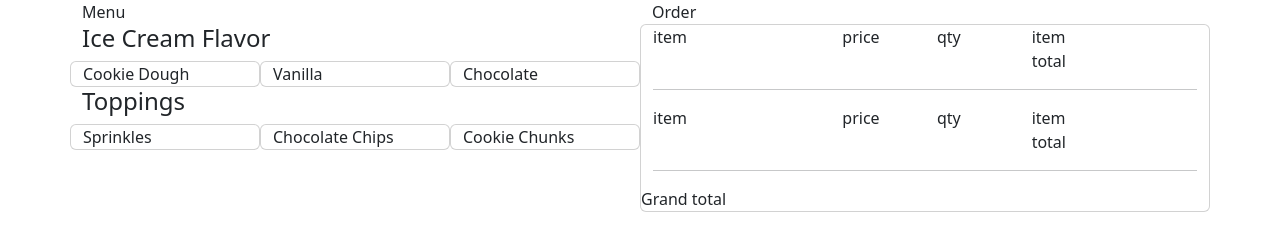
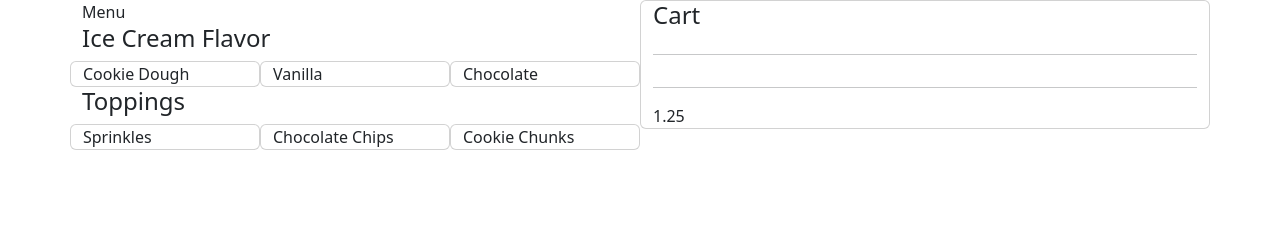
Before and after one commit to nigelsprague/icecream-parlor, a plain HTML site: page index.html in a window 1280 px wide. Both pictures are taken after a click on the element "Cookie Dough". Drawn offline with nearby package versions, Linux system fonts and the light colour scheme.

Commit message:
total draws on page (cart still empty)

```diff
--- a/app.js
+++ b/app.js
@@ -8,15 +8,32 @@ const iceCream = [
   { name: 'Chocolate Chips', price: 0.25, quantity: 0, type: 'topping' },
   { name: 'Cookie Chunks', price: 0.50, quantity: 0, type: 'topping' }
 ]
-let orderTotal = 0
 
-function orderItem(selectedItem) {
-  console.log(selectedItem)
+function orderItem(itemName) {
+  let itemOrdered = null
   for (let i = 0; i < iceCream.length; i++) {
-    let itemElement = iceCream[i]
-    if (itemElement.name == selectedItem) {
-      console.log(i, selectedItem, itemElement)
+    let item = iceCream[i]
+    if (item.name == itemName) {
+      itemOrdered = item
     }
+  }
+  itemOrdered.quantity++
+  console.log(itemOrdered)
+  drawOrder()
+}
 
+function calcTotal() {
+  let total = 0
+  for (let i = 0; i < iceCream.length; i++) {
+    let item = iceCream[i];
+    total += item.price * item.quantity
   }
+  console.log(total)
+  return total
+
 }
+
+function drawOrder() {
+  let grandTotal = calcTotal()
+  document.getElementById('total').innerText = grandTotal.toFixed(2)
+}
--- a/index.html
+++ b/index.html
@@ -37,26 +37,16 @@
             </section> -->
           </section>
         </div>
-        <div class="col-md-6">Order
+        <div class="col-md-6">
           <section class="row">
             <div class="col card">
-              <section class="row">
-                <div class="col-4">item</div>
-                <div class="col-2">price</div>
-                <div class="col-2">qty</div>
-                <div class="col-2">item total</div>
-              </section>
+              <div class="col-12">
+                <h4>Cart</h4>
+              </div>
               <hr>
-              <section class="row">
-
-                <div class="col-4">item</div>
-                <div class="col-2">price</div>
-                <div class="col-2">qty</div>
-                <div class="col-2">item total</div>
-
-              </section>
+              <div id="cart" class="col-12"></div>
               <hr>
-              <section class="row">Grand total</section>
+              <div id="total" class="col-12">Total</div>
             </div>
           </section>
         </div>
```
